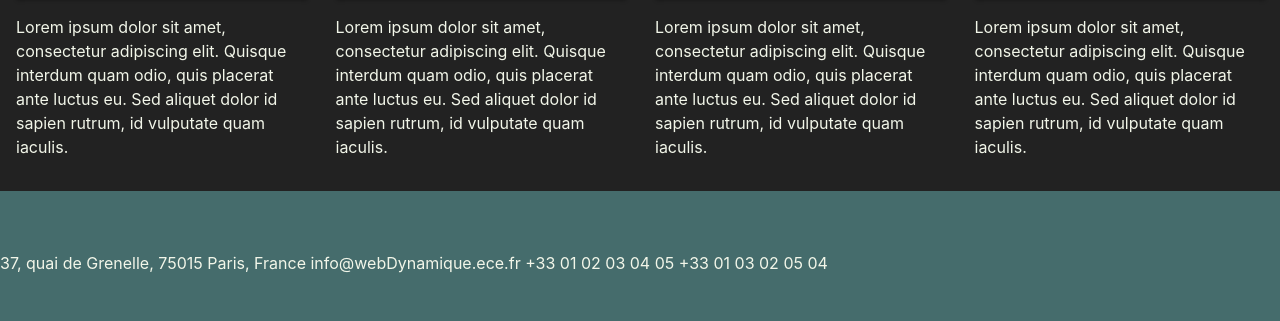
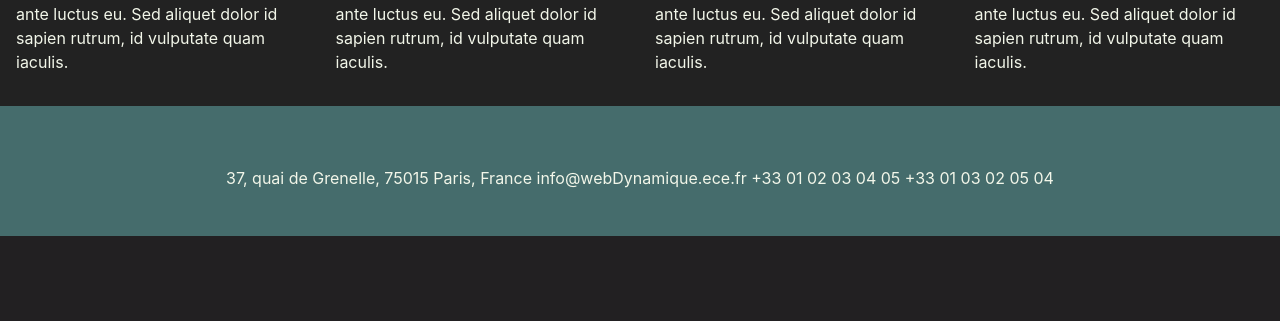
Before and after one commit to leo211098/PJ-WEB-2019-L-G-G, a PHP site: page / in a window 1280 px wide. Shown: the part 1453-1774 px from the top of the page. After the commit the page ends 1689 px from the top, so only its background shows below. Run offline with PHP 8.4, Linux system fonts and the light colour scheme; some libraries are stand-ins or nearby versions.

Commit message:
css et page principalefinale

```diff
--- a/index.html
+++ b/index.html
@@ -28,8 +28,8 @@
  </button>
  <div class="collapse navbar-collapse" id="main-navigation">
  <ul class="navbar-nav">
- <li class="nav-item"><a class="nav-link" href="#">Accueil</a></li>
- <li class="nav-item"><a class="nav-link" href="#">Categories</a></li>
+ <li class="nav-item"><a class="nav-link" href="index.html">Accueil</a></li>
+ <li class="nav-item"><a class="nav-link" href="categories.html">Categories</a></li>
  <li class="nav-item"><a class="nav-link" href="#">Ventes Flash</a></li>
  <li class="nav-item"><a class="nav-link" href="#">Vendre</a></li>
  <li class="nav-item"><a class="nav-link" href="#">Mon Compte</a></li>
@@ -45,7 +45,7 @@
                  <h3>
                 Découvrez le nouveau Motorolla RAZR Fold</h3>
             <br>
-                <button class="btn btn-outline-secondary btn-lg">En savoir plus!</button>
+                <button class="btn btn-outline-secondary btn-lg">En savoir plus !</button>
         </div>
 
     </header>
@@ -55,35 +55,23 @@
         <div class="row">
              <div class="col-lg-3 col-md-3 col-sm-12">
              <h3 class="feature-title">Livres</h3>
-             <img src="nature.jpg" class="img-fluid">
-             <p>
-             Lorem ipsum dolor sit amet, consectetur adipiscing elit. Quisque interdum quam odio, quis placerat ante
-             luctus eu. Sed aliquet dolor id sapien rutrum, id vulputate quam iaculis.
-             </p>
+             <img src="img/site/livres.jpg" class="img-fluid">
+
              </div>
              <div class="col-lg-3 col-md-3 col-sm-12">
              <h3 class="feature-title">Musique</h3>
-             <img src="nature.jpg" class="img-fluid">
-             <p>
-             Lorem ipsum dolor sit amet, consectetur adipiscing elit. Quisque interdum quam odio, quis placerat ante
-             luctus eu. Sed aliquet dolor id sapien rutrum, id vulputate quam iaculis.
-             </p>
+             <img src="img/site/musique.jpg" class="img-fluid">
+
              </div>
              <div class="col-lg-3 col-md-3 col-sm-12">
              <h3 class="feature-title">Vêtements</h3>
-             <img src="nature.jpg" class="img-fluid">
-             <p>
-             Lorem ipsum dolor sit amet, consectetur adipiscing elit. Quisque interdum quam odio, quis placerat ante
-             luctus eu. Sed aliquet dolor id sapien rutrum, id vulputate quam iaculis.
-             </p>
+             <img src="img/site/vetements.jpg" class="img-fluid">
+
              </div>
              <div class="col-lg-3 col-md-3 col-sm-12">
              <h3 class="feature-title">Sports et Loisirs</h3>
-             <img src="nature.jpg" class="img-fluid">
-             <p>
-             Lorem ipsum dolor sit amet, consectetur adipiscing elit. Quisque interdum quam odio, quis placerat ante
-             luctus eu. Sed aliquet dolor id sapien rutrum, id vulputate quam iaculis.
-             </p>
+             <img src="img/site/loisirs.jpg" class="img-fluid">
+
              </div>
         </div>
     </div>
--- a/styles.css
+++ b/styles.css
@@ -114,6 +127,7 @@
  background-color: #456C6C;
  color: #f2f6e9;
  padding: 60px 0 30px;
+    text-align: center;
 }
 
 
```
Also changed, not shown: other parts of styles.css (+50 -1 lines).
